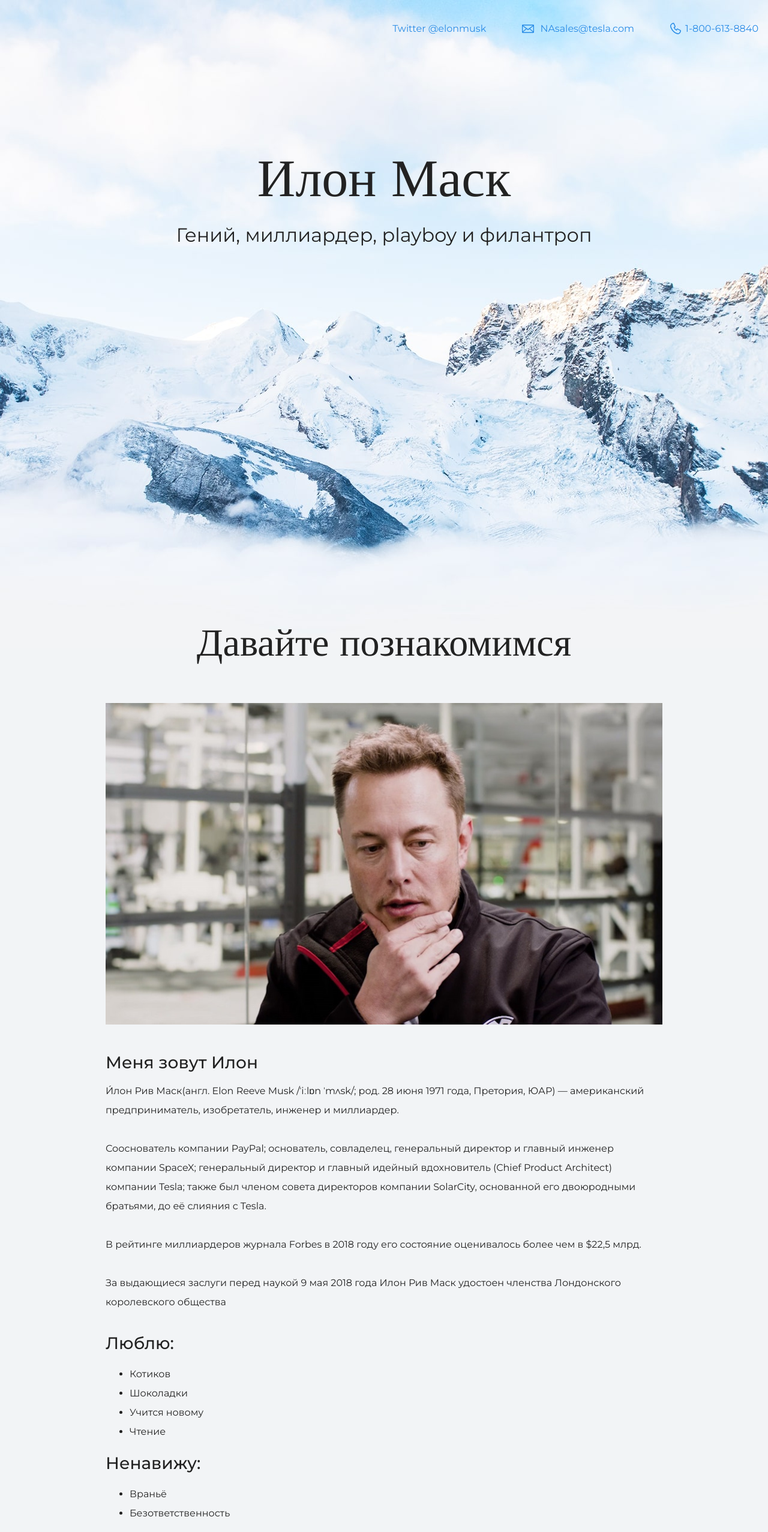
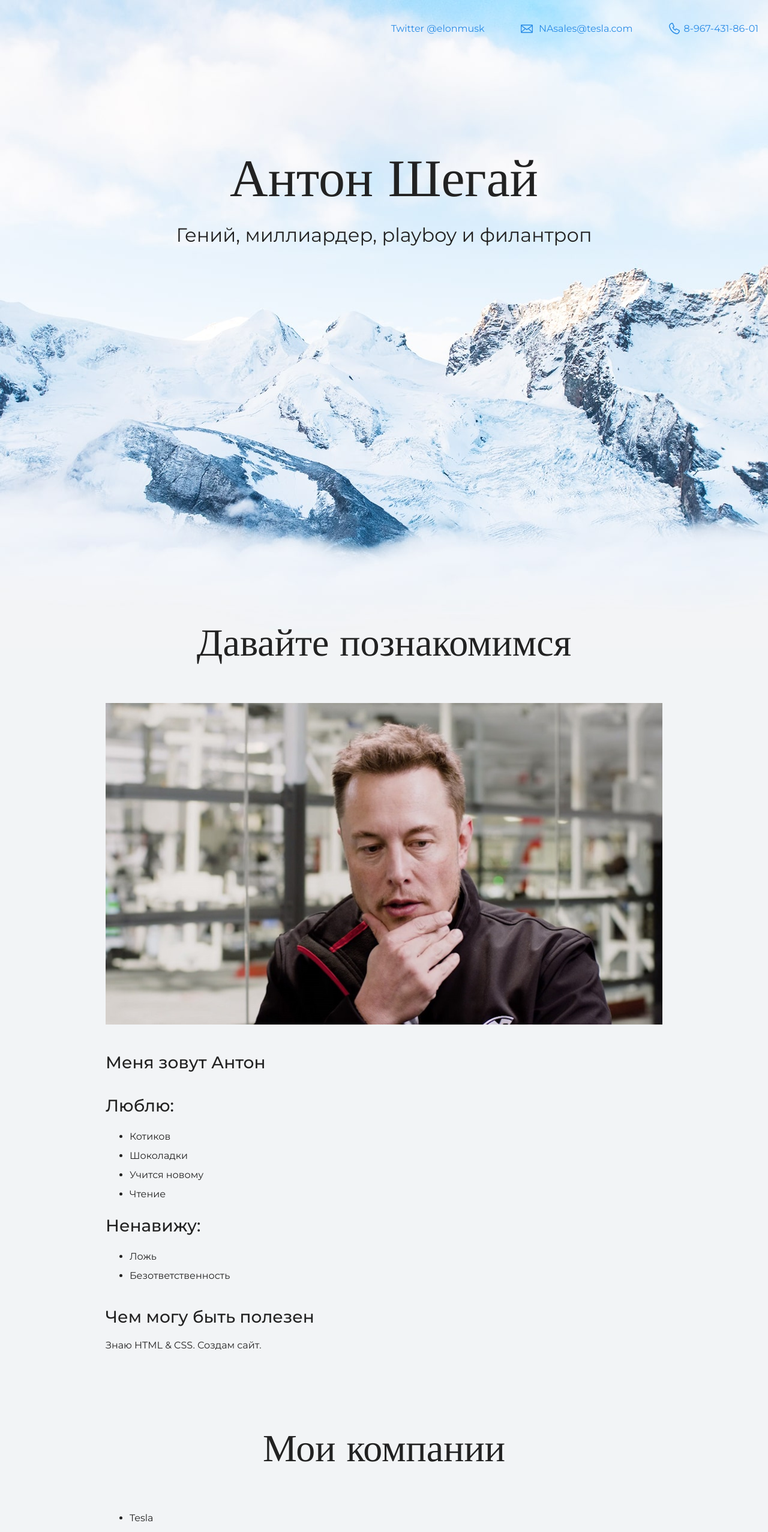
Before and after one commit to Inferen/Inferen-site, a plain HTML site: page index.html in a window 1280 px wide. Shown: the top 2554 px of the page at 60% size. Drawn offline with nearby package versions, Linux system fonts and the light colour scheme.

Commit message:
Absolutely new view of world

```diff
--- a/index.html
+++ b/index.html
@@ -2,9 +2,12 @@
 <html lang="ru">
   <head>
     <meta charset="UTF-8">
+    <meta name="Keywords" content="Мехмат, МГУ, программист, программирование, математика, физика, филантропия, благотворительность, миллиардер, герой, железный человек">
+    <meta name="description" content="Сайт гениального разработчика жизни, ученого, философа, филантропа, плейбоя и миллиардера">
     <link rel="stylesheet" href="style.css">
     <link href="https://fonts.googleapis.com/css?family=Montserrat:400,500,700|Old+Standard+TT&display=swap&subset=cyrillic" rel="stylesheet">
-    <title>Илон Маск</title>
+    <title>Шегай Антон</title>
+
   </head>
 
   <body>
@@ -12,16 +15,17 @@
     <header class="page-header">
       <div class="container">
 
-      <a class="" href="https://twitter.com/elonmusk">Twitter @elonmusk</a>
-      <a class="header-email" href="mailto:NAsales@tesla.com">NAsales@tesla.com</a>
-    <a class="header-phone" href="tel:1-800-613-8840">1-800-613-8840</a>
+      <a class="" href="https://twitter.com/shalsei">Twitter @elonmusk</a>
+      <a class="header-email" href="mailto:tony.shegai@gmail.com">NAsales@tesla.com</a>
+    <a class="header-phone" href="tel:8-967-431-86-01">8-967-431-86-01</a>
   </div>
 
     </header>
+    <main>
 
     <section class="hero-image">
       <div class="container">
-      <h1 class="heading">Илон Маск</h1>
+      <h1 class="heading">Антон Шегай</h1>
       <p>Гений, миллиардер, playboy и филантроп</p>
     </div>
     </section>
@@ -32,16 +36,9 @@
       <figure class="user-image">
         <img src="files/user.jpg" width="928" height="536" alt="Photo Of Ilon Musk">
       </figure>
-      <h3>Меня зовут Илон</h3>
-      <p>
-        И́лон Рив Маск(англ. Elon Reeve Musk /ˈiːlɒn ˈmʌsk/; род. 28 июня 1971 года, Претория, ЮАР) — американский предприниматель, изобретатель, инженер и миллиардер.</p>
+      <h3>Меня зовут Антон</h3>
 
-<p>Сооснователь компании PayPal; основатель, совладелец, генеральный директор и главный инженер компании SpaceX; генеральный директор и главный идейный вдохновитель (Chief Product Architect) компании Tesla; также был членом совета директоров компании SolarCity, основанной его двоюродными братьями, до её слияния с Tesla.
-</p>
-<p>В рейтинге миллиардеров журнала Forbes в 2018 году его состояние оценивалось более чем в $22,5 млрд.</p>
 
-<p>За выдающиеся заслуги перед наукой 9 мая 2018 года Илон Рив Маск удостоен членства Лондонского королевского общества
-      </p>
       <p>
         <h3>Люблю:</h3>
         <ul>
@@ -52,7 +49,7 @@
     </ul>
     <h3> Ненавижу:</h3>
     <ul>
-        <li>Враньё</li>
+        <li>Ложь</li>
         <li>Безответственность</li>
     </ul>
       </p>
@@ -85,6 +82,7 @@
       <p>Статический блог про обучение HTML и CSS.</p>
     </div>
     </section>
+</main>
 
     <footer class="page-footer">
       <div class="container">
```
